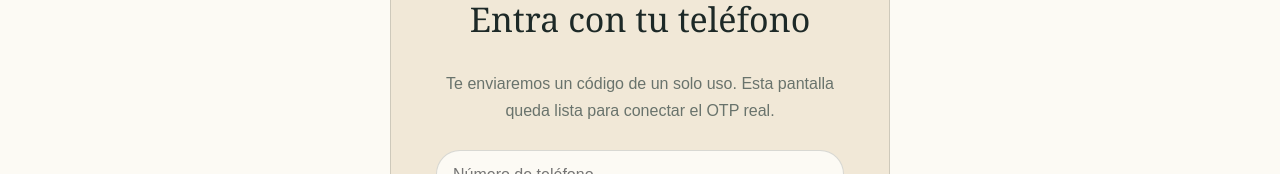
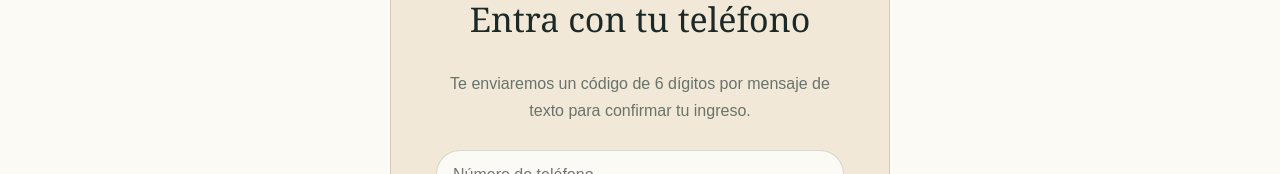
Before and after one commit to espinelgalvisjuanpablo/andariegos, a Next.js app: page /cuenta in a window 1280 px wide. Shown: the part 734-908 px from the top of the page. Built offline with nearby package versions, Linux system fonts and the light colour scheme.

Commit message:
feat: polish Andariegos experience and navigation

```diff
--- a/app/cuenta/page.tsx
+++ b/app/cuenta/page.tsx
@@ -3,5 +3,5 @@ import { useState } from "react";
 import { useLanguage } from "@/components/language-provider";
 export default function AccountPage(){
   const {lang}=useLanguage(); const en=lang==="EN"; const [sent,setSent]=useState(false);
-  return <main className="inner-page"><section className="inner-hero compact"><p className="eyebrow">{en?"YOUR SPACE":"TU ESPACIO"}</p><h1>{en?"My account":"Mi cuenta"}</h1><p>{en?"Optional, simple and without passwords. Use your phone when you want to save addresses or repeat an order.":"Opcional, simple y sin contraseñas. Usa tu teléfono cuando quieras guardar direcciones o repetir un pedido."}</p></section><section className="section account-section"><div className="account-card">{!sent?<><span className="account-mark">✦</span><h2>{en?"Enter with your phone":"Entra con tu teléfono"}</h2><p>{en?"We will send you a one-time code. This screen is ready for the real OTP connection.":"Te enviaremos un código de un solo uso. Esta pantalla queda lista para conectar el OTP real."}</p><input className="text-input" placeholder={en?"Phone number":"Número de teléfono"}/><button className="button button-primary full-button" onClick={()=>setSent(true)}>{en?"CONTINUE":"CONTINUAR"}</button><small>{en?"You can also order or reserve as a guest.":"También puedes pedir o reservar como invitado."}</small></>:<><span className="account-mark">✓</span><h2>{en?"Code requested":"Código solicitado"}</h2><p>{en?"When Supabase Auth is connected, the SMS/OTP will arrive here.":"Cuando conectemos Supabase Auth, el SMS/OTP llegará aquí."}</p><button className="button full-button" onClick={()=>setSent(false)}>{en?"CHANGE NUMBER":"CAMBIAR NÚMERO"}</button></>}</div></section></main>;
+  return <main className="inner-page"><section className="inner-hero compact"><p className="eyebrow">{en?"YOUR SPACE":"TU ESPACIO"}</p><h1>{en?"My account":"Mi cuenta"}</h1><p>{en?"Optional, simple and without passwords. Use your phone when you want to save addresses or repeat an order.":"Opcional, simple y sin contraseñas. Usa tu teléfono cuando quieras guardar direcciones o repetir un pedido."}</p></section><section className="section account-section"><div className="account-card">{!sent?<><span className="account-mark">✦</span><h2>{en?"Enter with your phone":"Entra con tu teléfono"}</h2><p>{en?"We will send you a 6-digit code by text message to confirm your access.":"Te enviaremos un código de 6 dígitos por mensaje de texto para confirmar tu ingreso."}</p><input className="text-input" placeholder={en?"Phone number":"Número de teléfono"} inputMode="tel"/><button className="button button-primary full-button" onClick={()=>setSent(true)}>{en?"CONTINUE":"CONTINUAR"}</button><small>{en?"You can also order or reserve as a guest.":"También puedes pedir o reservar como invitado."}</small></>:<><span className="account-mark">✓</span><h2>{en?"Code requested":"Código solicitado"}</h2><p>{en?"The access code will arrive here when the account connection is enabled.":"Cuando conectemos el acceso real, el código llegará por mensaje de texto."}</p><button className="button full-button" onClick={()=>setSent(false)}>{en?"CHANGE NUMBER":"CAMBIAR NÚMERO"}</button></>}</div></section></main>;
 }
```
